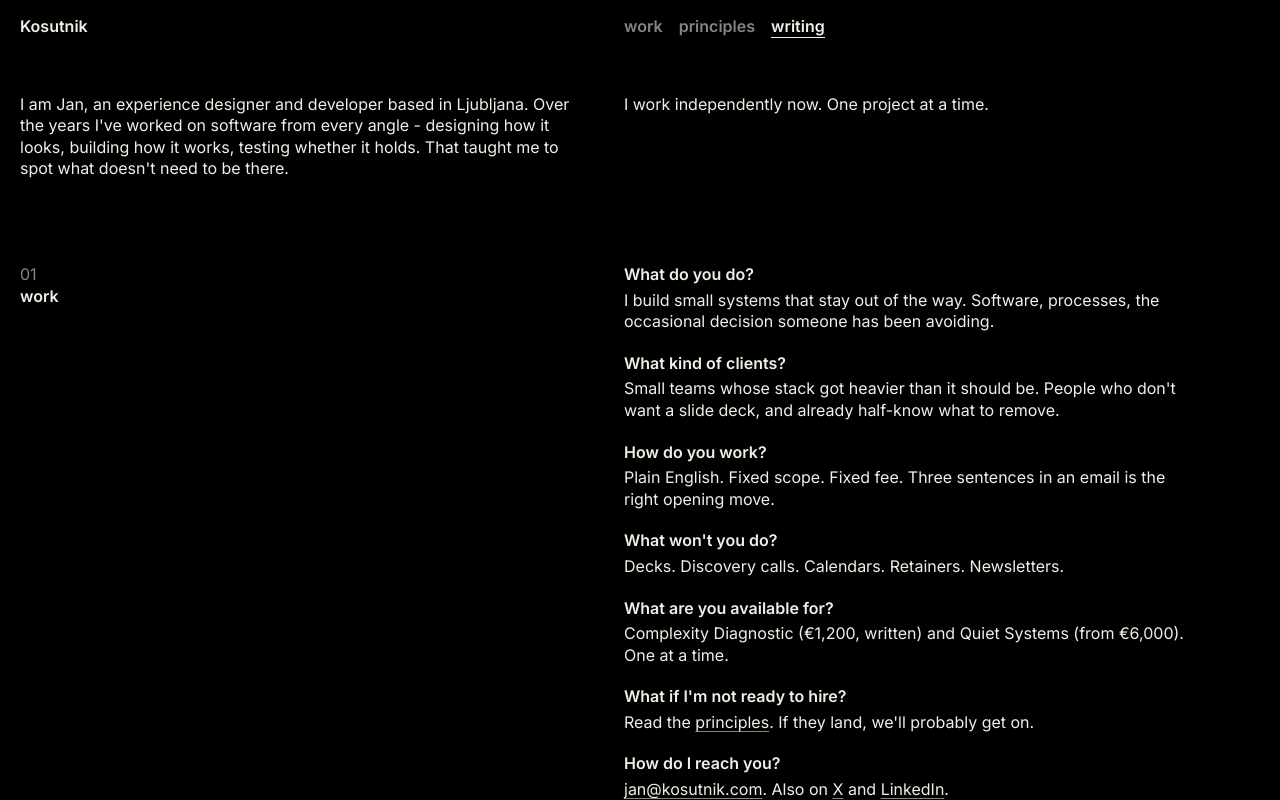
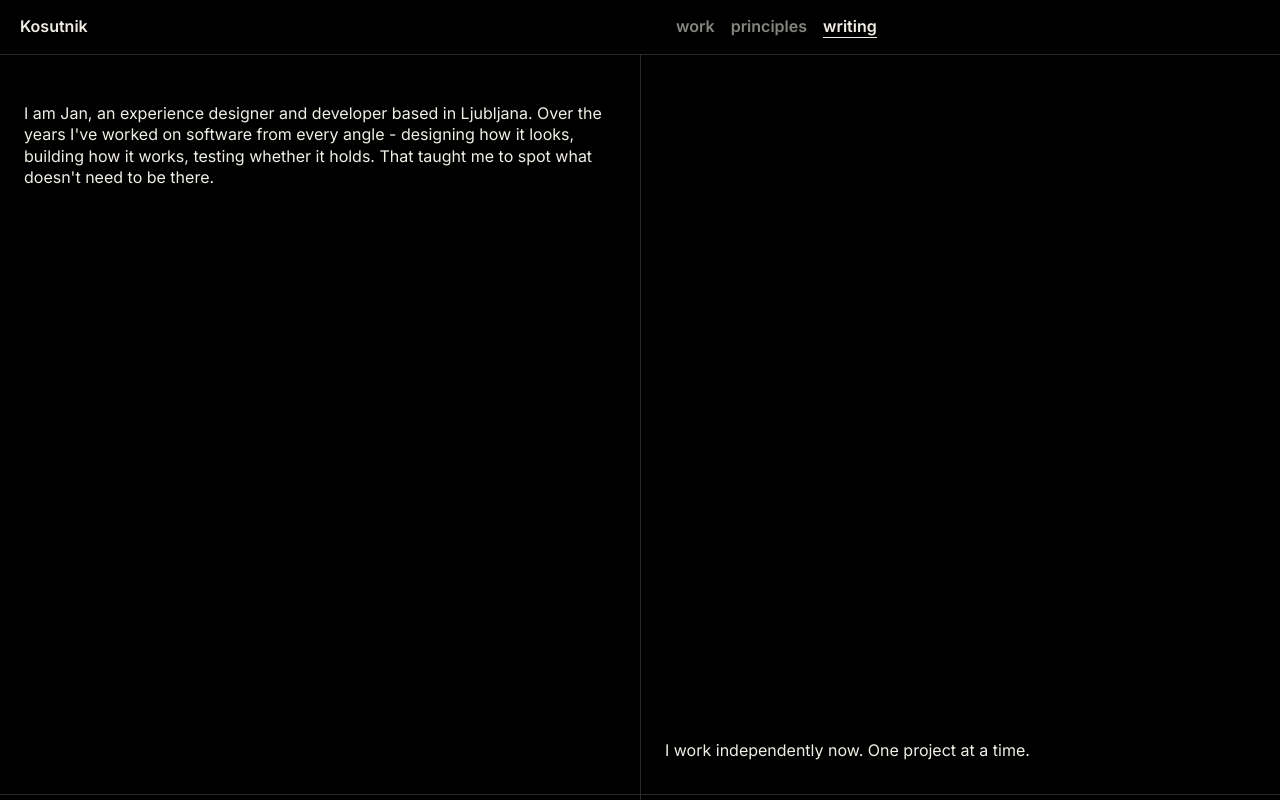
Before and after one commit to JanKosutnik/Kosutnik, a Next.js app: page / in a window 1280 px wide. Shown: the top 800 px of the page. Built offline with nearby package versions, Linux system fonts and the light colour scheme.

Commit message:
Codex promote split design to homepage

```diff
--- a/app/page.tsx
+++ b/app/page.tsx
@@ -8,5 +8,5 @@ export const metadata: Metadata = {
 }
 
 export default function HomePage() {
-  return <V1Site homeHref="/" />
+  return <V1Site homeHref="/" color />
 }
```
